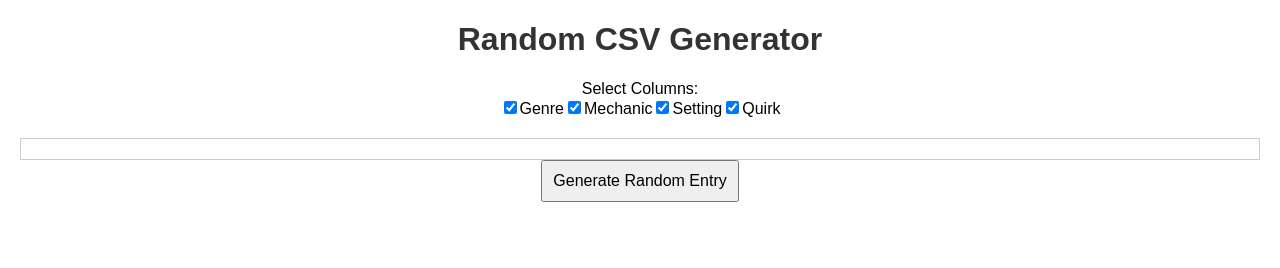
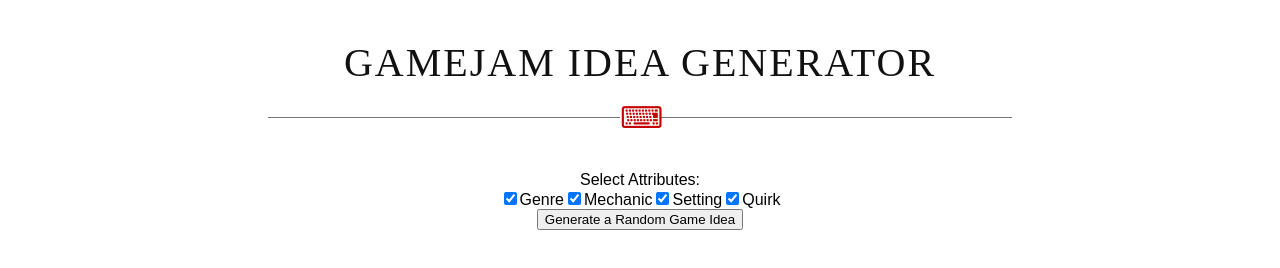
Before and after one commit to SarahMit/gamejamideagenerator, a plain HTML site: page index.html in a window 1280 px wide. Drawn offline with Linux system fonts and the light colour scheme.

Commit message:
style page

```diff
--- a/index.html
+++ b/index.html
@@ -3,15 +3,17 @@
 <head>
     <meta charset="UTF-8">
     <meta name="viewport" content="width=device-width, initial-scale=1.0">
-    <title>Random CSV Generator</title>
+    <title>GameJam Idea Generator</title>
     <link rel="stylesheet" href="styles.css">
 </head>
 <body>
-    <h1>Random CSV Generator</h1>
-    <label for="columns">Select Columns:</label>
+    <div class="eleven">
+        <h2>GameJam Idea Generator</h2>
+    </div>
+    <label for="columns">Select Attributes:</label>
     <div id="checkbox-container"></div>
+    <button onclick="generateRandom()">Generate a Random Game Idea</button>
     <div id="result-container"></div>
-    <button onclick="generateRandom()">Generate Random Entry</button>
 
     <script src="script.js"></script>
 </body>
--- a/script.js
+++ b/script.js
@@ -94,8 +94,21 @@ function displayResult(entry) {
 
     // Display each selected column and its value
     for (const key in entry) {
-        const columnDiv = document.createElement('div');
-        columnDiv.innerHTML = `<strong>${key}:</strong> ${entry[key]}`;
-        resultContainer.appendChild(columnDiv);
+        const titleContainer = document.createElement('div');
+        titleContainer.classList.add('nine');
+
+        const value = document.createElement('h1');
+        value.innerHTML = entry[key];
+
+        const title = document.createElement('span');
+        title.innerHTML = key;
+
+        value.appendChild(title);
+        titleContainer.appendChild(value);
+
+        resultContainer.appendChild(titleContainer);
+
+        // Add a line break after each title
+        resultContainer.appendChild(document.createElement('br'));
     }
 }
--- a/styles.css
+++ b/styles.css
@@ -1,21 +1,96 @@
 body {
     font-family: Arial, sans-serif;
+    margin: 20px;
     text-align: center;
-    margin: 20px;
 }
 
-h1 {
-    color: #333;
+.container {
+    margin-bottom: 1px;
 }
 
-button {
-    padding: 10px;
-    font-size: 16px;
-    cursor: pointer;
+.title-container {
+    margin-bottom: 1px;
 }
 
-#result-container {
-    margin-top: 20px;
-    padding: 10px;
-    border: 1px solid #ccc;
+.nine h1 {
+    text-align: center;
+    font-size: 25px;
+    text-transform: uppercase;
+    color: #222;
+    letter-spacing: 1px;
+    font-family: "Playfair Display", serif;
+    font-weight: 400;
 }
+
+.nine h1 span {
+    text-align: center;
+    margin-top: 5px;
+    font-size: 15px;
+    color: #777777;
+    word-spacing: 1px;
+    font-weight: normal;
+    letter-spacing: 2px;
+    text-transform: uppercase;
+    font-family: "Raleway", sans-serif;
+    font-weight: 500;
+
+    display: grid;
+    grid-template-columns: 1fr max-content 1fr;
+    grid-template-rows: 27px 0;
+    grid-gap: 20px;
+    align-items: center;
+}
+
+.nine h1 span:after,
+.nine h1 span:before {
+    content: " ";
+    display: block;
+    border-bottom: 1px solid #ccc;
+    border-top: 1px solid #ccc;
+    height: 5px;
+    background-color: #ffffff;
+}
+
+.eleven {
+    position: relative; /* Ensure positioning context for absolute positioning */
+}
+
+.eleven h2 {
+    font-size:40px;
+    text-align:center;
+    line-height:1.5em;
+    padding-bottom:45px;
+    font-family: "Playfair Display", serif;
+    font-weight: 400;
+    text-transform:uppercase;
+    letter-spacing: 2px;
+    color:#111;
+  }
+
+  .eleven h2:before {
+    position: absolute;
+    left: 0;
+    bottom: 20px;
+    width: 60%;
+    left:50%;
+    margin-left:-30%;
+    height: 1px;
+    content: "";
+    background-color: #777; z-index: 4;
+  }
+  .eleven h2:after {
+    position:absolute;
+    width:40px;
+    height:40px;
+    left:50%;
+    margin-left:-20px;
+    bottom:0px;
+    content: '\2328';
+    font-size:30px;
+    line-height:40px;
+    color:#c50000;
+    font-weight:400;
+    z-index: 5;
+    display:block;
+    background-color:#ffffff;
+  }
```
